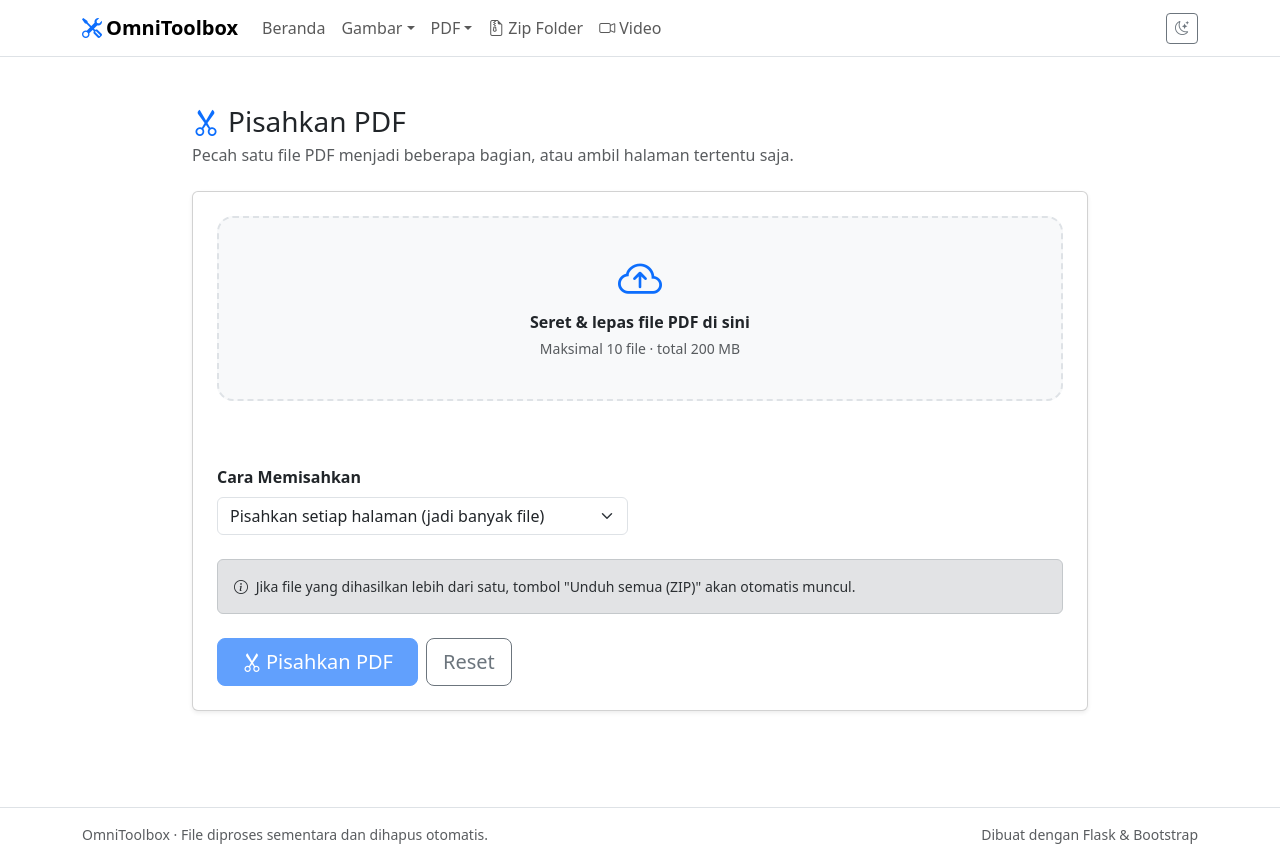
After one commit to GhandiZero0X/OmniToolbox, a Flask app: page /pdf/split in a window 1280 px wide. The commit adds this page. Run offline with Flask 3, Linux system fonts and the light colour scheme.

Commit message:
[+] Add PDF splitting tool
Add an interface and processing endpoints to split PDFs into individual pages or extract selected page ranges.

```diff
--- a/app/controllers/pdf_controller.py
+++ b/app/controllers/pdf_controller.py
@@ -359,3 +359,56 @@ def pdf_to_word_process():
 
     results = merge_results(entries, processed)
     return build_job_response(job_id, results, output_dir, show_savings=False)
+
+# =========================================================
+# SPLIT PDF
+# =========================================================
+
+SPLIT_MAX_FILES = 10
+
+
+@bp.get("/split")
+def split_page():
+    cfg = current_app.config
+    return render_template(
+        "pdf/split.html",
+        max_files=SPLIT_MAX_FILES,
+        max_mb=cfg["MAX_UPLOAD_MB"],
+    )
+
+
+@bp.post("/split/process")
+@limiter.limit("10 per minute")
+def split_process():
+    files, error = get_upload_files(SPLIT_MAX_FILES)
+    if error:
+        return jsonify(error=error), 400
+
+    mode = request.form.get("mode", "every_page")
+    if mode not in ("every_page", "range"):
+        mode = "every_page"
+
+    page_range = request.form.get("page_range", "")
+
+    job_id, upload_dir, output_dir = new_job_dirs()
+
+    try:
+        entries = save_uploaded_files(
+            files, upload_dir, {".pdf"}, validator=pdf_service.is_pdf_file
+        )
+        valid_entries = [e for e in entries if e["path"] is not None]
+
+        processed = pdf_service.split_pdfs(
+            valid_entries, output_dir, mode, page_range
+        )
+    finally:
+        shutil.rmtree(upload_dir, ignore_errors=True)
+
+    # Gabungkan hasil file yang ditolak (jika format salah) dengan hasil proses
+    rejected = [
+        {"name": e["original_name"], "status": "failed", "error": e["error"]}
+        for e in entries if e["path"] is None
+    ]
+    results = processed + rejected
+
+    return build_job_response(job_id, results, output_dir, show_savings=False)
--- a/app/templates/base.html
+++ b/app/templates/base.html
@@ -53,10 +53,11 @@
             <a class="nav-link dropdown-toggle {{ 'active' if ep in ('pdf.compress_page', 'pdf.images_to_pdf_page', 'pdf.pdf_to_image_page', 'pdf.merge_page', 'pdf.word_to_pdf_page', 'pdf.pdf_to_word_page') }}"
                href="#" role="button" data-bs-toggle="dropdown" aria-expanded="false">PDF</a>
             <ul class="dropdown-menu">
+              <li><a class="dropdown-item {{ 'active' if ep == 'pdf.compress_page' }}" href="{{ url_for('pdf.compress_page') }}"><i class="bi bi-file-earmark-pdf me-2"></i>Kompres PDF</a></li>
+              <li><a class="dropdown-item {{ 'active' if ep == 'pdf.merge_page' }}" href="{{ url_for('pdf.merge_page') }}"><i class="bi bi-files me-2"></i>Gabung PDF</a></li>
+              <li><a class="dropdown-item {{ 'active' if ep == 'pdf.split_page' }}" href="{{ url_for('pdf.split_page') }}"><i class="bi bi-scissors me-2"></i>Pisahkan PDF</a></li>
               <li><a class="dropdown-item {{ 'active' if ep == 'pdf.images_to_pdf_page' }}" href="{{ url_for('pdf.images_to_pdf_page') }}"><i class="bi bi-file-earmark-image me-2"></i>Gambar ke PDF</a></li>
               <li><a class="dropdown-item {{ 'active' if ep == 'pdf.pdf_to_image_page' }}" href="{{ url_for('pdf.pdf_to_image_page') }}"><i class="bi bi-file-earmark-break me-2"></i>PDF ke Gambar</a></li>
-              <li><a class="dropdown-item {{ 'active' if ep == 'pdf.compress_page' }}" href="{{ url_for('pdf.compress_page') }}"><i class="bi bi-file-earmark-pdf me-2"></i>Kompres PDF</a></li>
-              <li><a class="dropdown-item {{ 'active' if ep == 'pdf.merge_page' }}" href="{{ url_for('pdf.merge_page') }}"><i class="bi bi-files me-2"></i>Gabung PDF</a></li>
               <li><a class="dropdown-item {{ 'active' if ep == 'pdf.word_to_pdf_page' }}" href="{{ url_for('pdf.word_to_pdf_page') }}"><i class="bi bi-file-earmark-word me-2"></i>Word ke PDF</a></li>
               <li><a class="dropdown-item {{ 'active' if ep == 'pdf.pdf_to_word_page' }}" href="{{ url_for('pdf.pdf_to_word_page') }}"><i class="bi bi-file-earmark-text me-2"></i>PDF ke Word</a></li>
               <li><a class="dropdown-item {{ 'active' if ep == 'office.excel_page' }}" href="{{ url_for('office.excel_page') }}"><i class="bi bi-file-earmark-excel me-2"></i>Excel ke PDF</a></li>
--- /dev/null
+++ b/app/templates/pdf/split.html
@@ -0,0 +1,118 @@
+{% extends "base.html" %}
+{% block title %}Pisahkan PDF{% endblock %}
+
+{% block content %}
+<div class="container py-5" style="max-width: 920px;">
+  <div class="mb-4">
+    <h1 class="h3 mb-1"><i class="bi bi-scissors text-primary me-2"></i>Pisahkan PDF</h1>
+    <p class="text-body-secondary mb-0">
+      Pecah satu file PDF menjadi beberapa bagian, atau ambil halaman tertentu saja.
+    </p>
+  </div>
+
+  <form id="tool-form" class="card shadow-sm"
+        action="{{ url_for('pdf.split_process') }}" method="post" enctype="multipart/form-data"
+        data-accept=".pdf" data-max-files="{{ max_files }}" data-max-mb="{{ max_mb }}" novalidate>
+    <div class="card-body p-4">
+
+      <div class="dropzone" id="dropzone" tabindex="0" role="button" aria-label="Pilih atau seret PDF ke sini">
+        <i class="bi bi-cloud-arrow-up dropzone-icon"></i>
+        <p class="fw-semibold mb-1">Seret &amp; lepas file PDF di sini</p>
+        <p class="text-body-secondary small mb-0">
+          Maksimal {{ max_files }} file &middot; total {{ max_mb }} MB
+        </p>
+        <input type="file" id="file-input" class="d-none" multiple accept=".pdf,application/pdf">
+      </div>
+
+      <ul id="file-list" class="list-group mt-3"></ul>
+
+      <div class="row g-4 mt-4">
+        <div class="col-md-6">
+          <label for="mode" class="form-label fw-semibold">Cara Memisahkan</label>
+          <select class="form-select" id="mode" name="mode">
+            <option value="every_page" selected>Pisahkan setiap halaman (jadi banyak file)</option>
+            <option value="range">Ambil halaman tertentu (jadi 1 file baru)</option>
+          </select>
+        </div>
+
+        <div class="col-md-6 d-none" id="range-group">
+          <label for="page_range" class="form-label fw-semibold">Halaman yang diambil</label>
+          <input type="text" class="form-control" id="page_range" name="page_range" placeholder="Contoh: 1-3, 5, 8-10">
+          <div class="form-text">Gunakan koma untuk memisahkan. Halaman dihitung dari 1.</div>
+        </div>
+      </div>
+
+      <div class="alert alert-secondary small mt-4 mb-0">
+        <i class="bi bi-info-circle me-1"></i>
+        Jika file yang dihasilkan lebih dari satu, tombol "Unduh semua (ZIP)" akan otomatis muncul.
+      </div>
+
+      <div id="alert-box" class="alert alert-danger d-none mt-4 mb-0" role="alert"></div>
+
+      <div id="progress-wrap" class="mt-4 d-none">
+        <div class="d-flex justify-content-between small mb-1">
+          <span id="status-text">Mengunggah...</span>
+          <span id="percent-text">0%</span>
+        </div>
+        <div class="progress" role="progressbar">
+          <div id="progress-bar" class="progress-bar" style="width: 0%"></div>
+        </div>
+      </div>
+
+      <div class="d-flex flex-wrap gap-2 mt-4">
+        <button type="submit" id="submit-btn" class="btn btn-primary btn-lg px-4" disabled>
+          <i class="bi bi-scissors me-1"></i>Pisahkan PDF
+        </button>
+        <button type="button" id="reset-btn" class="btn btn-outline-secondary btn-lg">Reset</button>
+      </div>
+    </div>
+  </form>
+
+  <div id="results" class="card shadow-sm mt-4 d-none">
+    <div class="card-body p-4">
+      <div class="d-flex flex-wrap justify-content-between align-items-center gap-2 mb-3">
+        <div>
+          <h2 class="h5 mb-1">Hasil</h2>
+          <div id="results-summary" class="text-body-secondary small"></div>
+        </div>
+        <a id="zip-btn" class="btn btn-success d-none" href="#">
+          <i class="bi bi-file-earmark-zip me-1"></i>Unduh semua (ZIP)
+        </a>
+      </div>
+      <div class="table-responsive">
+        <table class="table align-middle mb-0">
+          <thead>
+            <tr>
+              <th>File</th>
+              <th class="text-end">Asli</th>
+              <th class="text-end">Hasil</th>
+              <th class="text-end">Info</th>
+              <th></th>
+            </tr>
+          </thead>
+          <tbody id="results-body"></tbody>
+        </table>
+      </div>
+    </div>
+  </div>
+</div>
+{% endblock %}
+
+{% block scripts %}
+<script>
+  // Toggle input rentang halaman
+  (function () {
+    var mode = document.getElementById("mode");
+    var rangeGroup = document.getElementById("range-group");
+    var rangeInput = document.getElementById("page_range");
+
+    function sync() {
+      var isRange = mode.value === "range";
+      rangeGroup.classList.toggle("d-none", !isRange);
+      rangeInput.required = isRange;
+    }
+    mode.addEventListener("change", sync);
+    sync();
+  })();
+</script>
+{% endblock %}
```
Also changed, not shown: app/services/pdf_service.py (+126 -0 lines), app/templates/index.html (+9 -0 lines).
